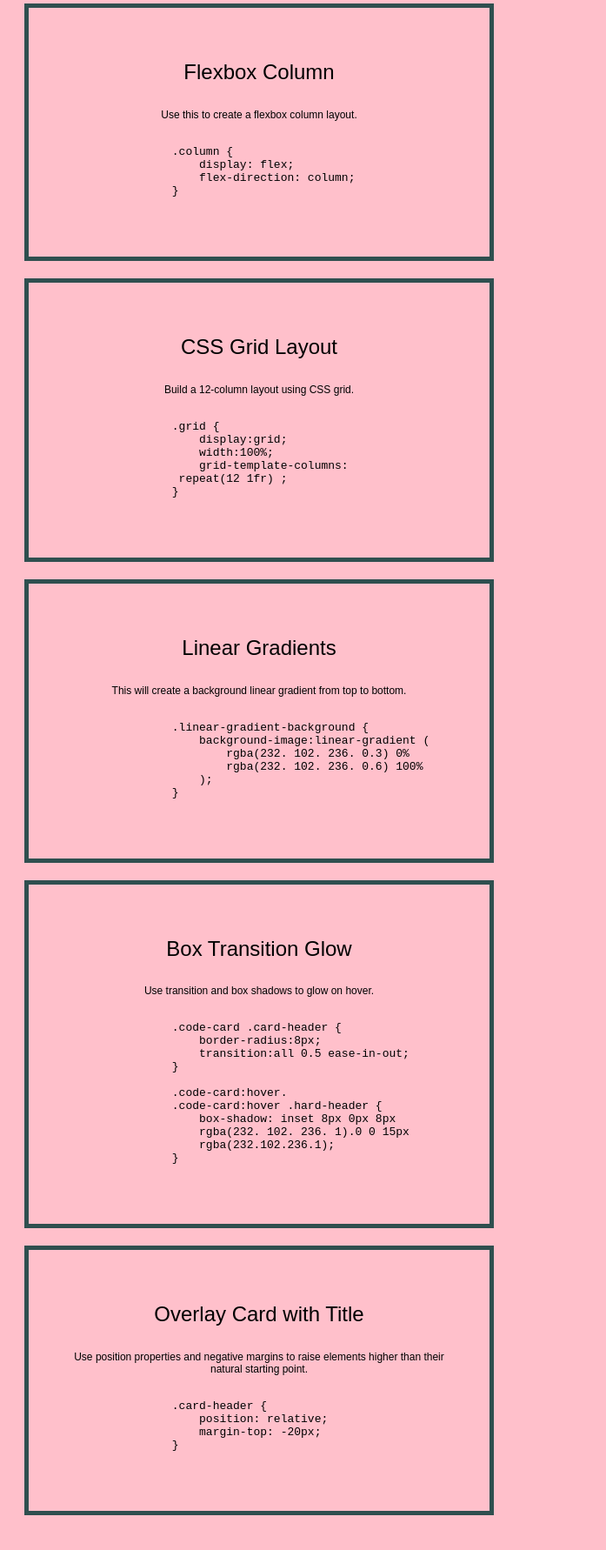
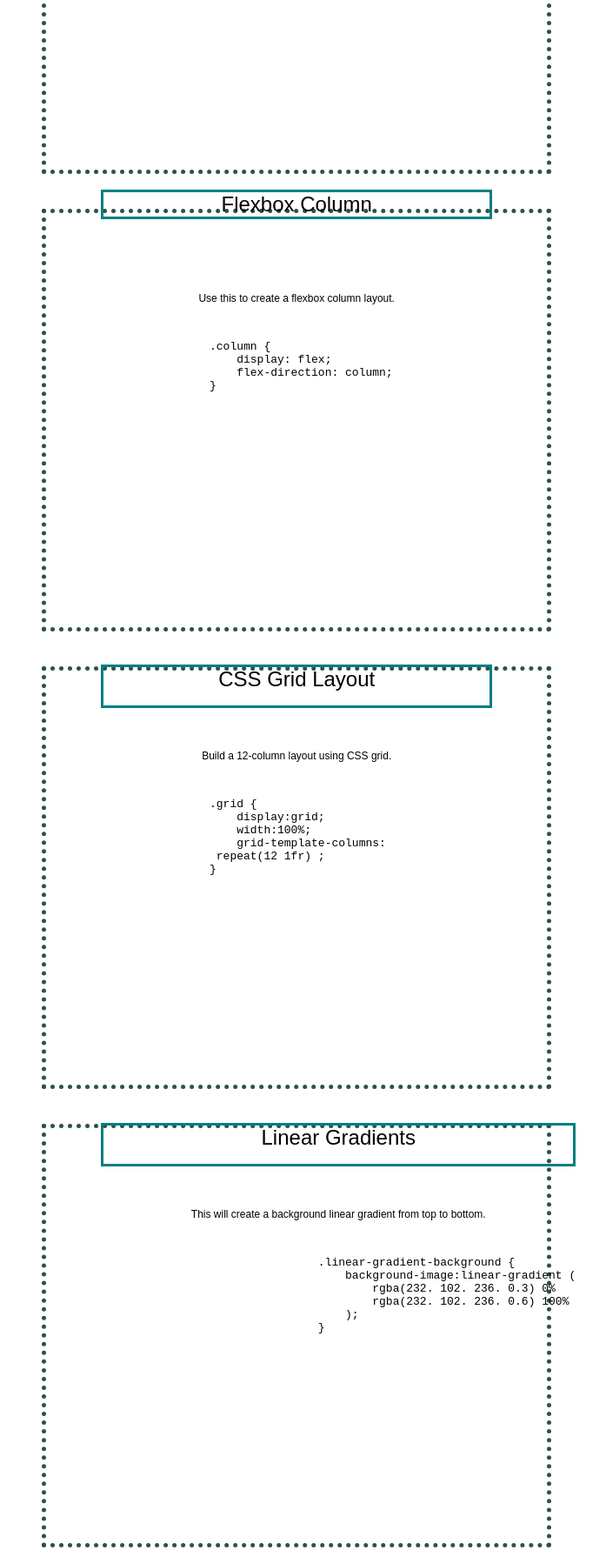
Before and after one commit to VictoriaSweet/Challenge-2, a plain HTML site: page index.html in a window 1280 px wide. Shown: the part 455-2237 px from the top of the page at 87% size, without its empty margins (0-697 px from the left). Drawn offline with Linux system fonts and the light colour scheme.

Commit message:
worked on CSS and index html grid layout

```diff
--- a/index.html
+++ b/index.html
@@ -6,22 +6,28 @@
     <meta name="viewport" content="width=device-width, initial-scale=1.0">
     <title>28 Student mini project</title>
     <link rel="stylesheet" type="text/css" href="./style.css">
+<style>
+  display:inline-grid;
+</style>
 </head>
 
 <body>
     <header class="header">
         <h1>CSS Snippet Cheatsheet</h1>
         <h6>Ever have trouble recalling the exact syntax for your favorite CSS code?
-            Give it a permanent home and add it to this page! select a snippet below  and it will
+            Give it a permanent home and add it to this page! select a snippet below and it will
             automatically select all and copy the code for you. </h6>
     </header>
 
+    <article class="container">
+
         <main>
             <section>
-            <div class ="boxed">
-            <id="square">
-            <section class="square">
+                <div class="boxed">
+                    <article>
+                        <div class="card-header">
                             <h2>Flexbox Row</h2>
+                        </div>
                         <h6>Use these three properties to create a Flexbox row layout.</h6>
                         <span>
                             <pre>
@@ -32,16 +38,18 @@
                 }
             </pre>
                         </span>
+                    </article>
                 </div>
             </section>
 
             <section>
-            <div class="card">
-            <div class=boxed>
-            <id="square">
-            <section class="square">
-            <card-header><h2>Flexbox Column</h2></card-header>
+                <div class="boxed">
+                    <article class="container">
+                        <div class="card-header">
+                            <h2>Flexbox Column</h2>
+                        </div>
                         <h6>Use this to create a flexbox column layout.</h6>
+                        <div class="card-body">
                             <pre>
                 .column {
                     display: flex;
@@ -49,13 +57,13 @@
                 }
             </pre>
                         </div>
+                    </article>
                 </div>
             </section>
 
             <section>
-            <div class=boxed>
-            <id="square">
-            <section class="square">
+                <div class="boxed">
+                    <article class="container">
                         <h2>CSS Grid Layout</h2>
                         <h6>Build a 12-column layout using CSS grid.</h6>
                         <pre>
@@ -66,13 +74,13 @@
                  repeat(12 1fr) ;
                 }
             </pre>
+                    </article>
                 </div>
             </section>
 
             <section>
-            <div class=boxed>
-            <id="square">
-            <section class="square">
+                <div class="boxed">
+                    <article class="container">
                         <h2>Linear Gradients</h2>
                         <h6>This will create a background linear gradient from top to bottom.</h6>
                         <pre>
@@ -83,13 +91,13 @@
                                     );
                                 }
                             </pre>
+                    </article>
                 </div>
             </section>
 
             <section>
-            <div class=boxed>
-            <id="square">
-            <section class="square">
+                <div class="boxed">
+                    <article class="container">
                         <h2>Box Transition Glow</h2>
                         <h6>Use transition and box shadows to glow on hover.</h6>
                         <pre>
@@ -98,34 +106,36 @@
                     transition:all 0.5 ease-in-out;
                 }
 
-                .code-card:hover.
                 .code-card:hover .hard-header {
                     box-shadow: inset 8px 0px 8px
                     rgba(232. 102. 236. 1).0 0 15px
                     rgba(232.102.236.1);
                 }
             </pre>
+                    </article>
                 </div>
             </section>
 
             <section>
-            <div class=boxed>
-            <id="square">
+                <div class="boxed">
+                    <article class="container">
                         <section class="square">
                             <h2>Overlay Card with Title</h2>
-            <h6>Use position properties and negative margins to raise elements higher than their natural starting point.</h6>
+                            <h6>Use position properties and negative margins to raise elements higher than their
+                                natural starting point.</h6>
                             <pre>
                 .card-header {
                     position: relative;
                     margin-top: -20px;
                 }
             </pre>
+                        </section>
+                    </article>
                 </div>
             </section>
+        </main>
 
-    </main>
-    <footer>
-
-    </footer>
+    </article>
+    <footer></footer>
 </body>
 </html>
--- a/style.css
+++ b/style.css
@@ -1,5 +1,12 @@
-* {
-    background-color: pink;
+.grid {
+    display:inline-grid;
+    width:100%;
+    grid-template-columns:
+ repeat(12 1fr) ;
+}
+
+.container {
+    display: inline-grid;
 }
 
 header h1 {
@@ -21,6 +28,9 @@ main {
 main h2 {
     font-weight:150;
     text-align: center;
+    position: relative;
+    margin-top: -70px;
+    border: 3px solid #008080;
 }
 
 h6 {
@@ -29,22 +39,52 @@ h6 {
     text-align:center;
 }
 
-.square {
-    {
-        display: flex;
-        flex-direction:row;
-        flex-wrap: wrap;
-    }
-}
+
 .boxed {
-    border:5px solid darkslategray;
+    border:5px dotted darkslategray;
     width:450px;
-    margin:20px;
-    padding:40px
+    margin:40px;
+    padding:5%;
+    height:350px;
 
 }
 
-.card{
-    position:relative;
-    margin 30px;
+.container {
+    display:grid;
+    grid-template-rows:
 }
+
+.row {
+    display: flex;
+    flex-direction: row;
+    flex-wrap: wrap;
+}
+
+.column {
+    display: flex;
+    flex-direction: column;
+}
+
+.linear-gradient-background {
+    background-image:linear-gradient (
+        rgba(232. 102. 236. 0.3) 0%
+        rgba(232. 102. 236. 0.6) 100%
+    );
+}
+
+.code-card.card-header {
+    border-radius:8px;
+    transition:all 0.5 ease-in-out;
+}
+
+.code-card:hover,
+.code-card:hover.hard-header {
+    box-shadow: inset 8px 0px 8px
+    rgba(232. 102. 236. 1).0 0 15px
+    rgba(232.102.236.1);
+}
+
+.card-header {
+    position: relative;
+    margin-top: -20px;
+}
```
Lines whose indentation alone changed are shown as unchanged.
